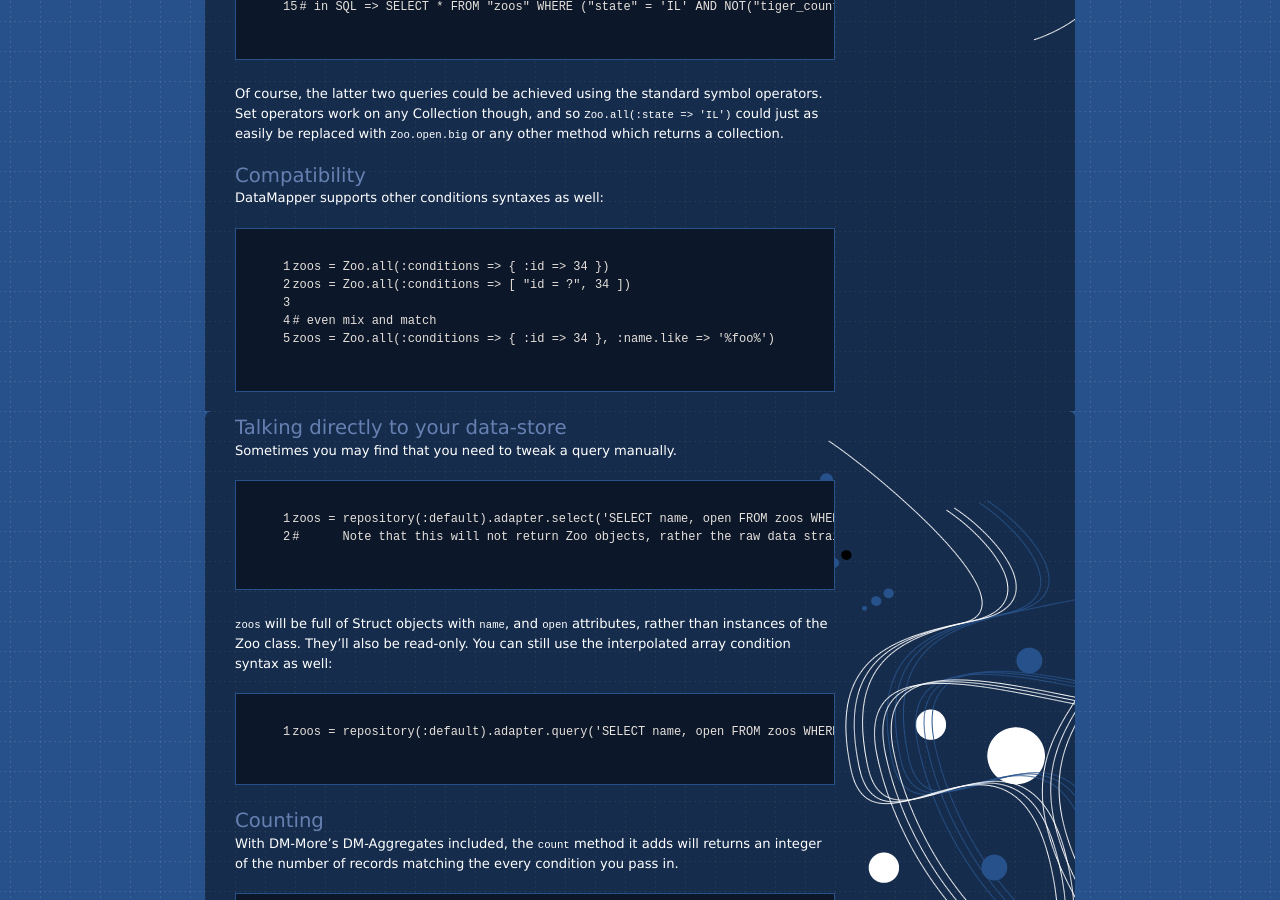
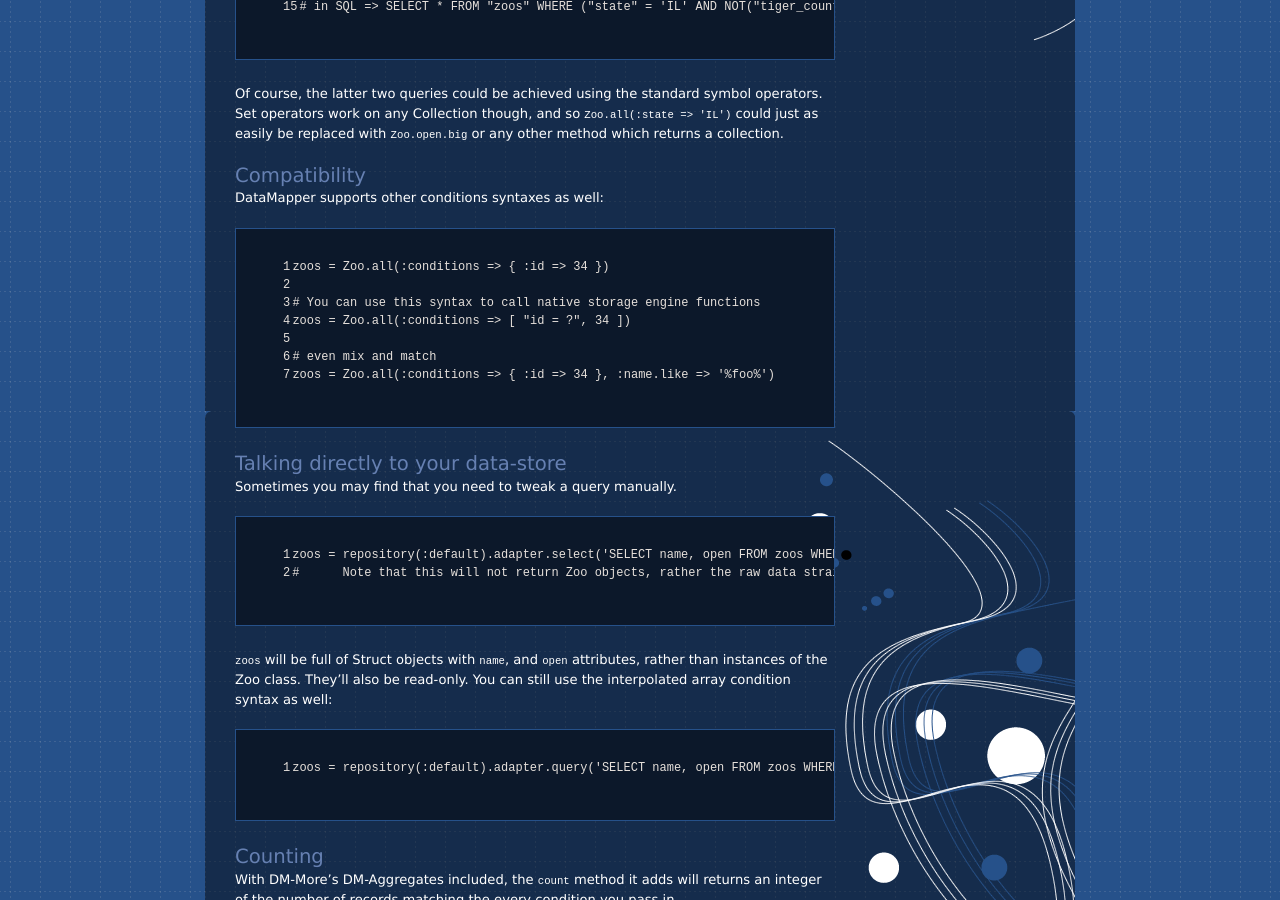
Before and after one commit to datamapper/datamapper.github.com, a Jekyll site: the page built from docs/find.markdown, in a window 1280 px wide and 900 px high, scrolled down 2768 px. Built offline with Jekyll 4.4.1, drawn with Linux system fonts in a browser that asks for light colours.

Commit message:
Added a hint on how to call native storage engine functions
This probably needs to be mentioned more prominently
as well.

```diff
--- a/docs/find.markdown
+++ b/docs/find.markdown
@@ -150,6 +150,8 @@ DataMapper supports other conditions syntaxes as well:
 
 {% highlight ruby linenos %}
 zoos = Zoo.all(:conditions => { :id => 34 })
+
+# You can use this syntax to call native storage engine functions
 zoos = Zoo.all(:conditions => [ "id = ?", 34 ])
 
 # even mix and match
```
